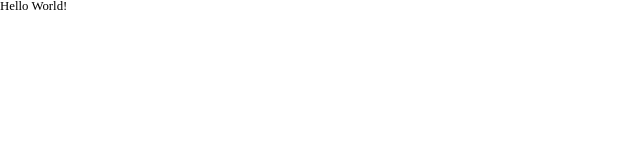
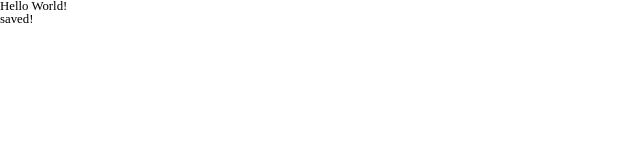
Before and after one commit to n0land0/fact-distract, a React (Create React App) app: page /saved in a window 1280 px wide. Shown: the top 160 px of the page, without its empty margins (0-640 px from the left). Built offline with nearby package versions, Linux system fonts and the light colour scheme.

Commit message:
Get new Router syntax working

```diff
--- a/src/App/App.js
+++ b/src/App/App.js
@@ -1,5 +1,8 @@
 import React, { useContext } from 'react';
+import { Routes, Route, Outlet } from 'react-router-dom';
 import AppContextProvider from './AppContextProvider';
+import Generate from '../Generate/Generate';
+// import AppRoutes from './AppRoutes';
 
 
 const App = () => {
@@ -8,6 +11,7 @@ const App = () => {
     <AppContextProvider>
       <main>
         <h1>Hello World!</h1>
+        <Outlet />
       </main>
     </AppContextProvider>
   )
--- a/src/index.js
+++ b/src/index.js
@@ -1,14 +1,23 @@
 import React from 'react';
 import { render } from 'react-dom';
-import { BrowserRouter as Router } from 'react-router-dom';
+import { BrowserRouter as Router, Routes, Route } from 'react-router-dom';
 import App from './App/App';
+import AppContextProvider from './App/AppContextProvider';
+import Generate from './Generate/Generate';
+import Saved from './Saved/Saved';
 import './styles/base.scss';
 
 const root = document.getElementById('root');
 
 render(
   <Router>
-    <App />
+    <Routes>
+      <Route path='/' element={ <App /> }>
+        <Route path='generate' element={ <Generate /> } />
+        <Route path='saved' element={ <Saved /> } />
+        <Route path='*' element={ <h1>404!</h1> } />
+      </Route>
+    </Routes>
   </Router>
   , root
 )
```
